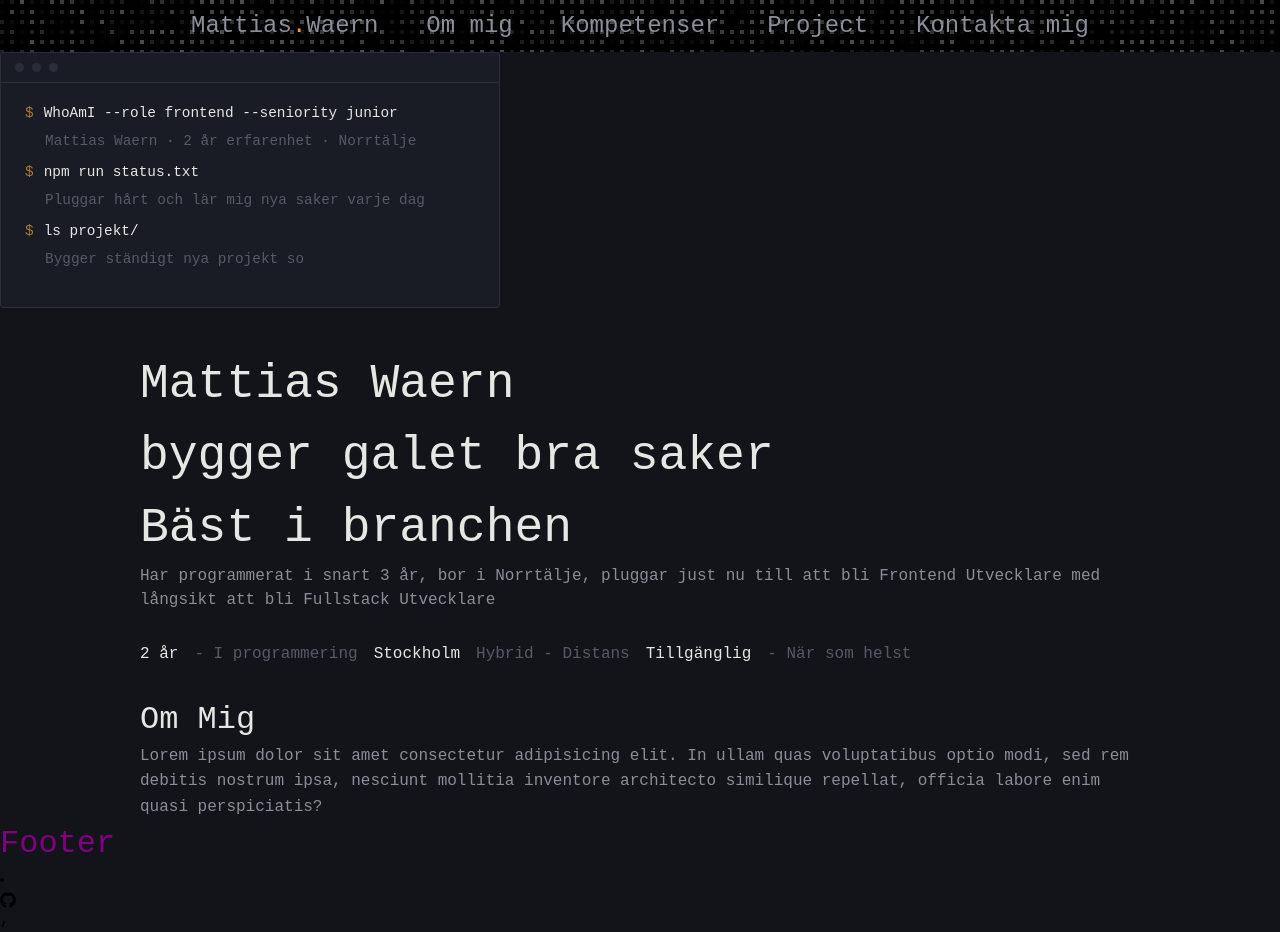
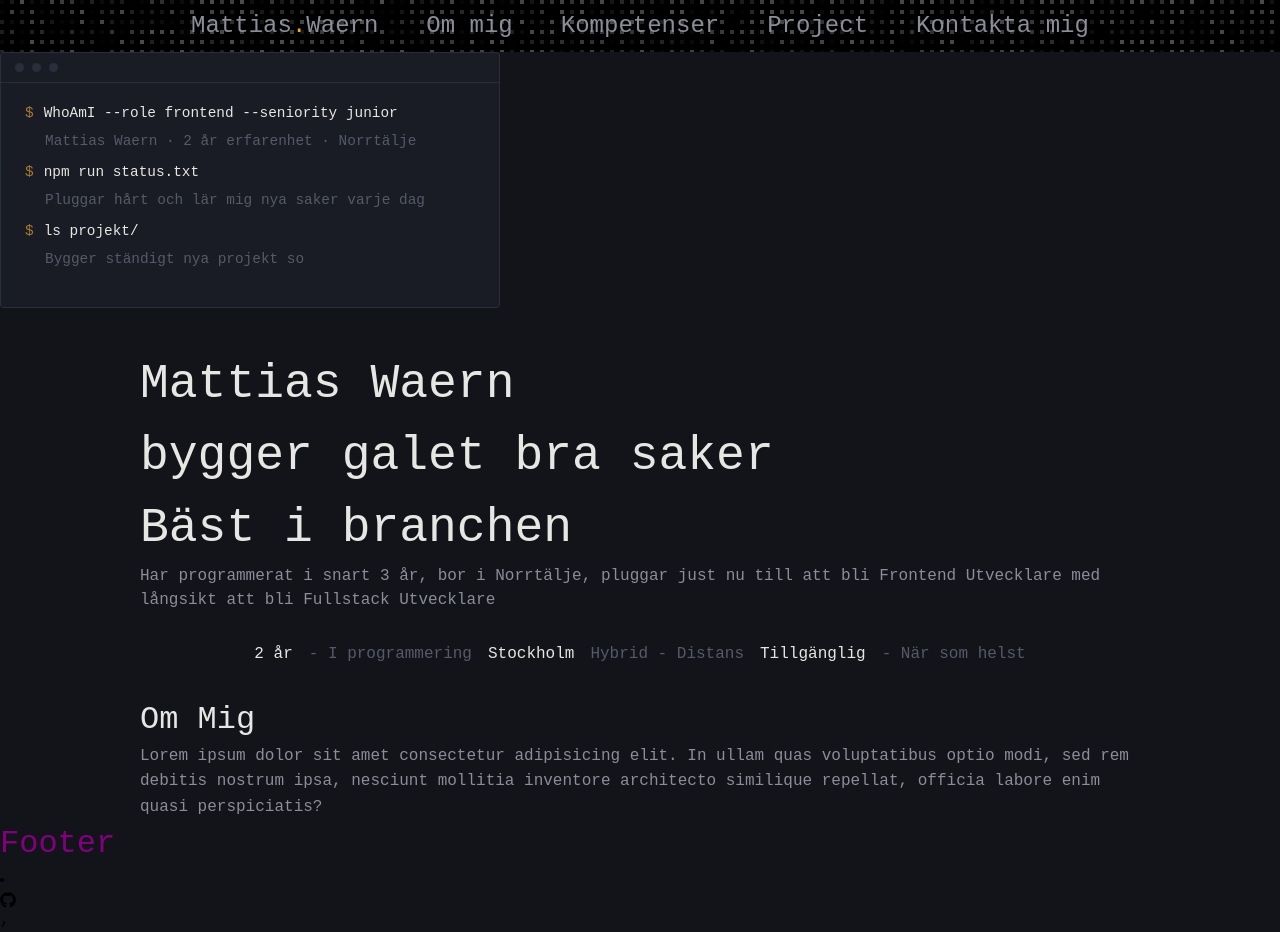
Before and after one commit to MattiasWaern/Portfolio, a React app: page / in a window 1280 px wide. Built offline with nearby package versions, Linux system fonts and the light colour scheme; the HTML template or start-up script is replaced by a standard one.

Commit message:
Update AboutMe.css

```diff
--- a/src/styles/AboutMe.css
+++ b/src/styles/AboutMe.css
@@ -25,6 +25,7 @@
 .info{
     display: flex;
     flex-direction: row;
+    justify-content: center;
     gap: 1rem;
     padding-top: 30px;
     padding-bottom: 30px;
@@ -60,11 +61,6 @@
     line-height: 1.6;
 }
 
-.aboutMe h1,
-.aboutMe p {
-    display: block;
-}
-
 .reveal {
   opacity: 0;
   transform: translateY(14px);
```
